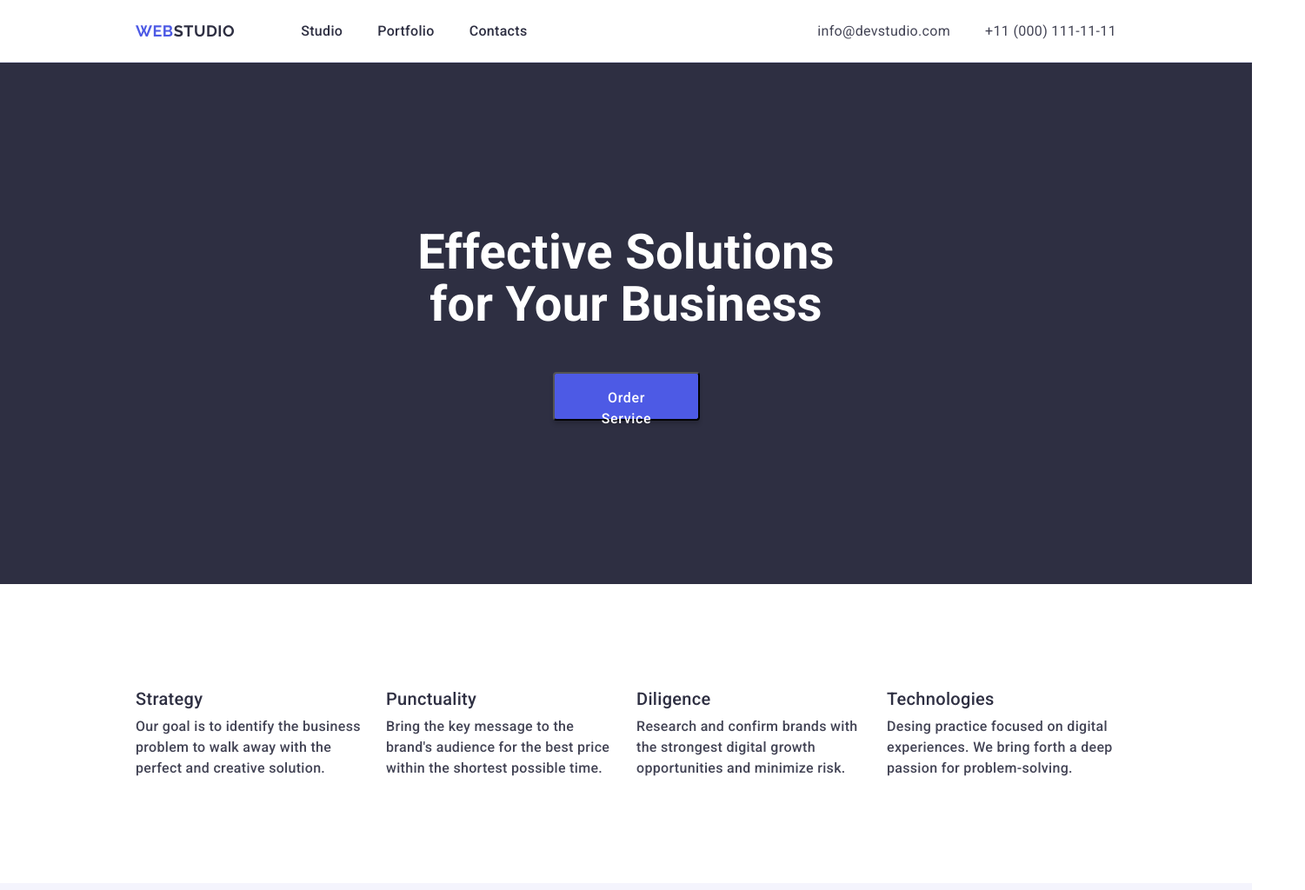
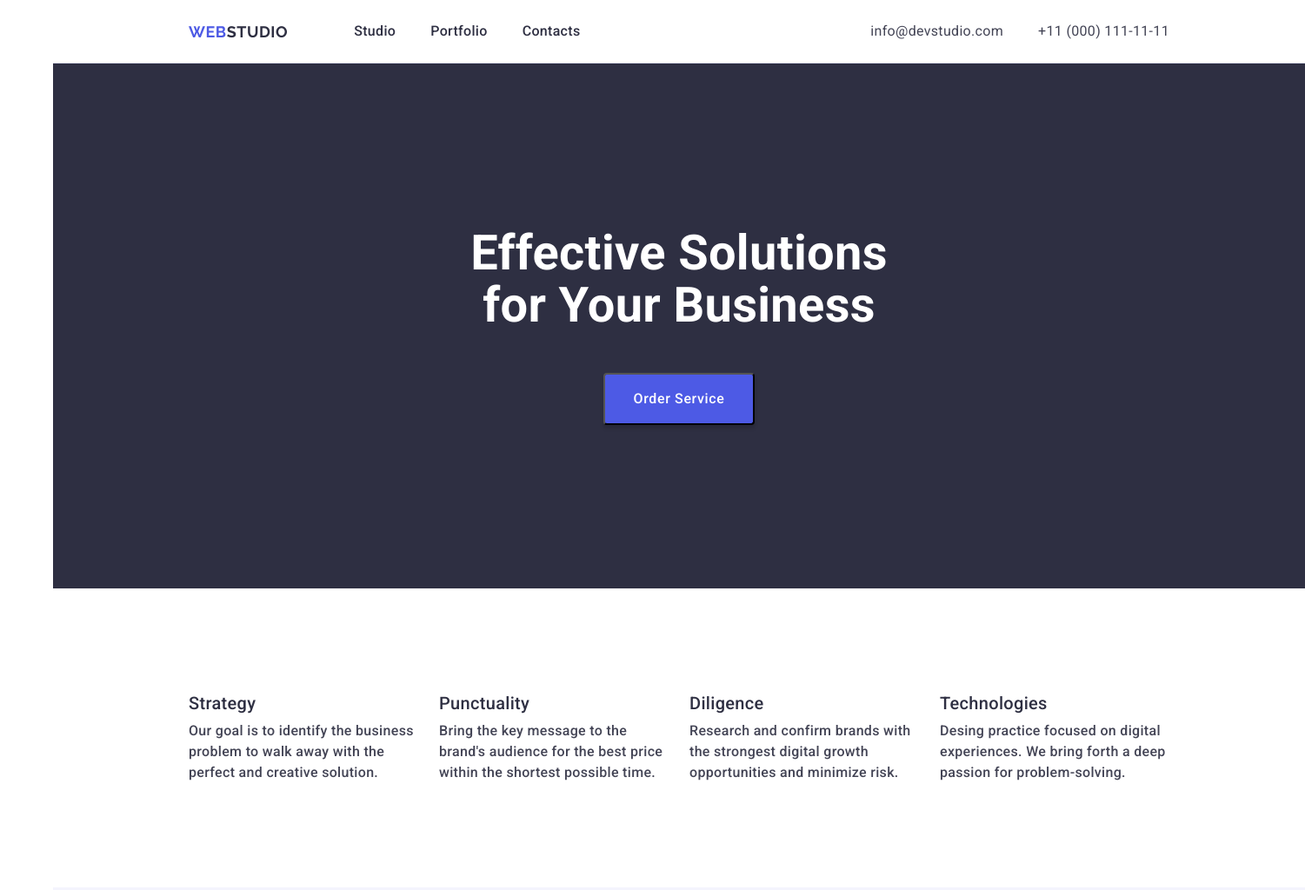
Before and after one commit to Aybuke-Gokcen/goit-markup-hw-03, a plain HTML site: page index.html in a window 1280 px wide. Shown: the top 1024 px of the page at 87% size, 1501 px wide, since content can reach past the window. Drawn offline with nearby package versions, Linux system fonts and the light colour scheme.

Commit message:
upgrade files

```diff
--- a/css/styles.css
+++ b/css/styles.css
@@ -26,14 +26,13 @@ ul, ol {
 
 .container {
     width: 1158px;
-    margin: 0;
+    margin: 0 auto;
     padding: 0;
 }
 
 .header {
     display: flex;
     width: 1440px;
-    height: 72px;
     border-bottom: 1px solid #e7e9fc;
     align-items: center;
     padding: 0 156px;
@@ -99,11 +98,12 @@ ul, ol {
 .title-section {
     background-color: #2e2f42;
     width: 1440px;
-    height: 600px;
     display: flex;
     flex-direction: column;
     justify-content: center;
+    align-items: center;
     gap: 48px;
+    padding: 188px 0;
 }
 
 .title-section .page-title {
@@ -123,15 +123,9 @@ ul, ol {
     color: #fff;
     background: #4d5ae5;
     border-radius: 4px;
-    padding: 16px 30px;
-    width: 169px;
-    height: 56px;
-    display: flex;
-    align-items: flex-start;
-    justify-content: flex-start;
-    flex-direction: row;
+    padding: 16px 32px;
     box-shadow: 0 4px 4px 0 rgba(0, 0, 0, 0.15);
-    margin-left: 636px;
+    box-sizing: content-box;
 }
 
 .title-section .button:hover,
@@ -141,7 +135,6 @@ ul, ol {
 
 .section2 {
     width: 1440px;
-    height: 344px;
     display: flex;
     flex-direction: row;
     justify-content: center;
@@ -156,7 +149,6 @@ ul, ol {
     flex-direction: column;
     gap: 8px;
     width: 264px;
-    height: 104px;
 }
 
 .section2 .section2-title {
@@ -172,7 +164,6 @@ ul, ol {
 
 .team {
     width: 1440px;
-    height: 732px;
     background: #f4f4fd;
     padding: 120px 0;
 }
@@ -188,7 +179,6 @@ ul, ol {
     background: inherit;
     border-radius: 0 0 4px 4px;
     width: 264px;
-    height: 380px;
     padding: 0px 0px 32px;
     box-shadow: 0 2px 1px 0 rgba(46, 47, 66, 0.08), 0 1px 1px 0 rgba(46, 47, 66, 0.16), 0 1px 6px 0 rgba(46, 47, 66, 0.08);
     display: flex;
@@ -231,7 +221,6 @@ ul, ol {
 
 .portfolio {
     width: 1440px;
-    height: 1240px;
     padding: 120px 0;
 }
 
@@ -276,7 +265,6 @@ ul, ol {
     gap: 8px;
     padding: 32px 16px;
     width: 360px;
-    height: 120px;
 }
 
 .portfolio .portfolio-appname {
@@ -288,7 +276,6 @@ ul, ol {
 
 .footer {
     width: 1440px;
-    height: 312px;
     background: #2e2f42;
     padding: 100px 0 100px 156px;
 }
```
